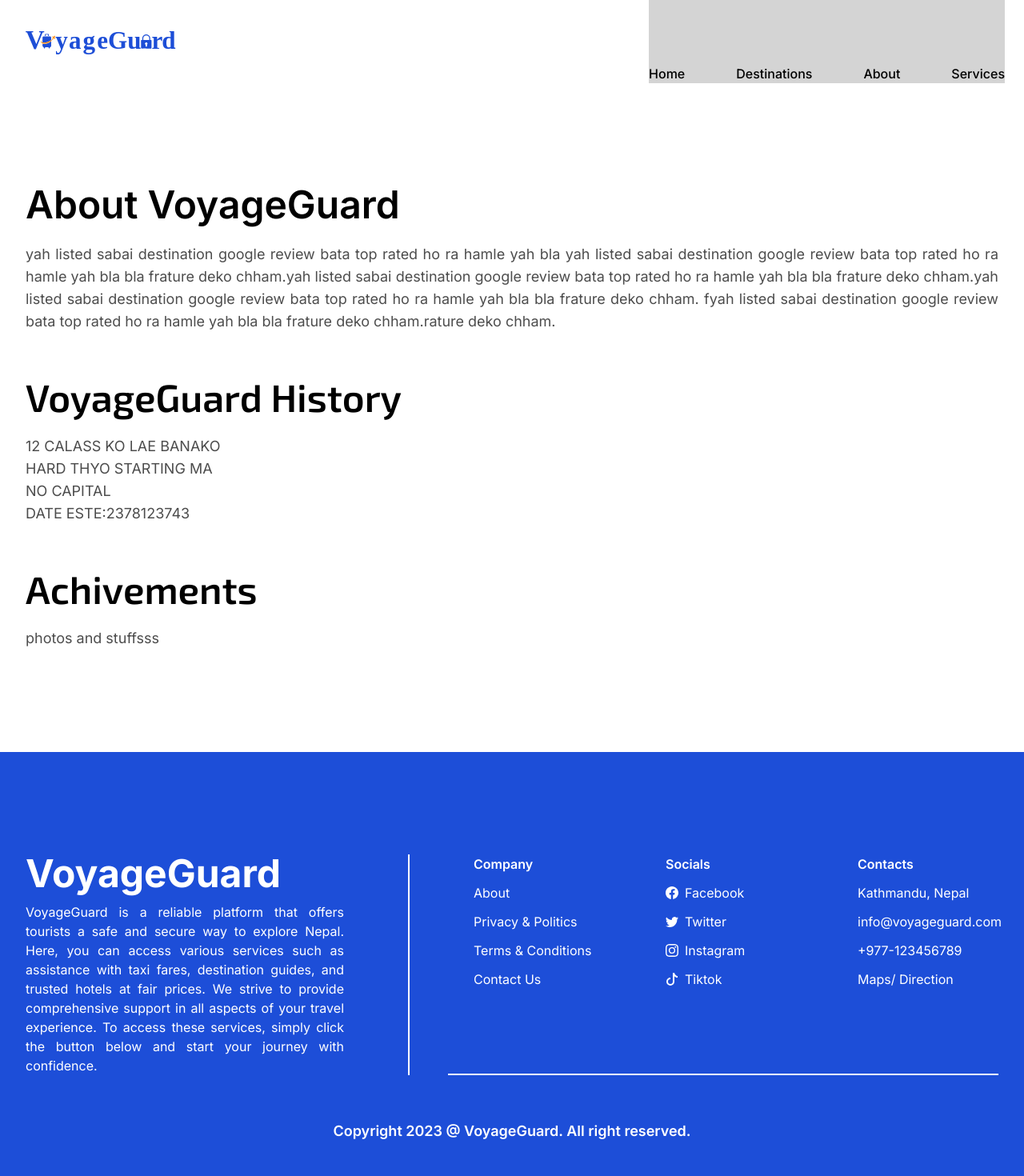
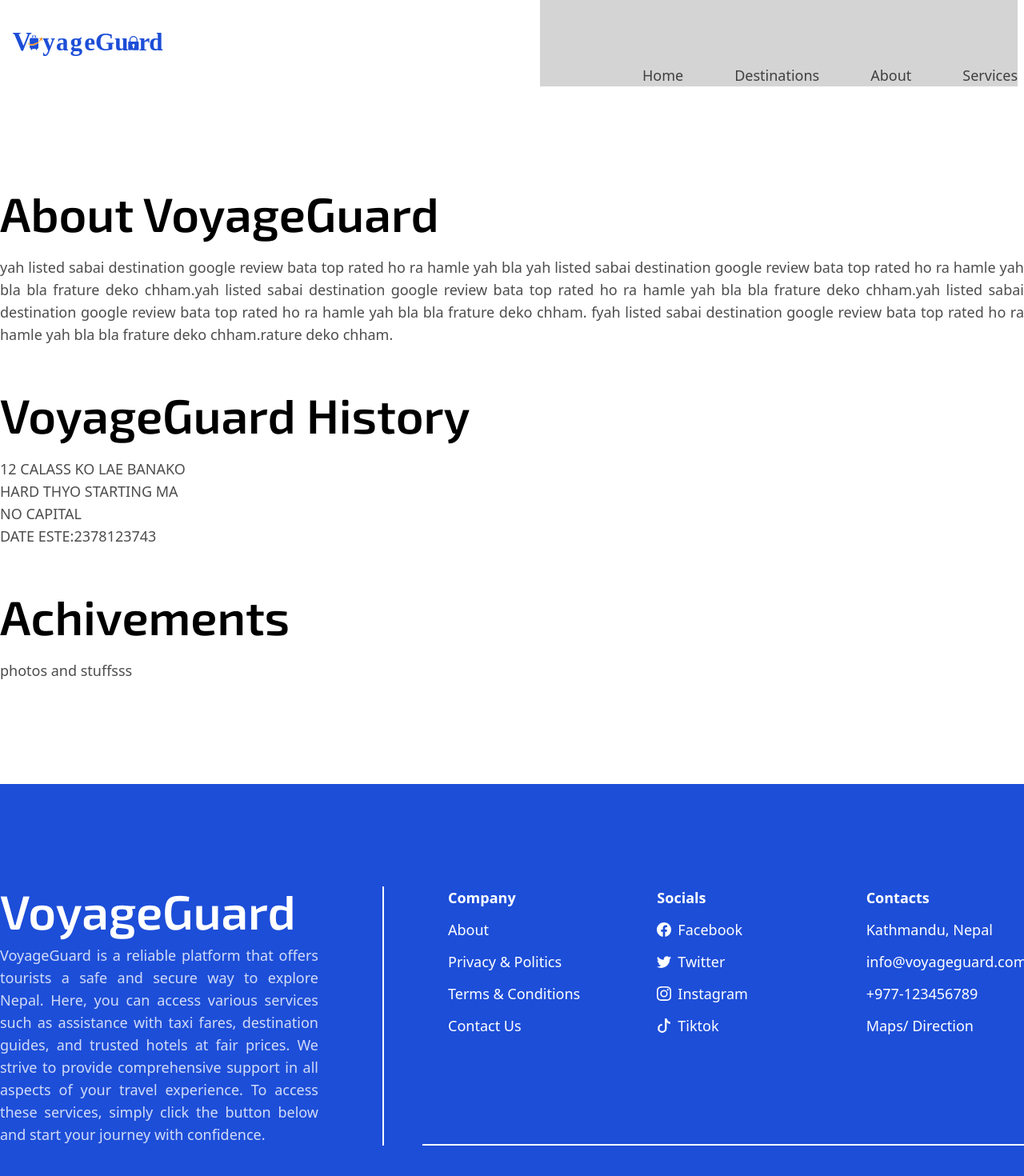
Before and after one commit to Anmol-dev45/voyageguard, a Next.js app: page /about in a window 1280 px wide. Shown: the top 1470 px of the page at 80% size. Built offline with nearby package versions, Linux system fonts and the light colour scheme.

Commit message:
Refactored styles

```diff
--- a/app/about/page.tsx
+++ b/app/about/page.tsx
@@ -2,11 +2,11 @@ import Container from "@/components/utils/Container";
 
 export default function About() {
   return (
-    <section className="px-4 py-8 md:py-32">
+    <section className="page-wrapper">
       <Container>
         <div className="flex flex-col gap-6 ">
-          <h2  className="text-4xl md:text-5xl font-semibold" font-exo>About VoyageGuard</h2>
-          <p className="text-lg text-black/70 mb-8 text-justify">
+          <h2  className="page-heading">About VoyageGuard</h2>
+          <p className="body-text mb-8">
             yah listed sabai destination google review bata top rated ho ra
             hamle yah bla yah listed sabai destination google review bata top
             rated ho ra hamle yah bla bla frature deko chham.yah listed sabai
@@ -16,15 +16,15 @@ export default function About() {
             sabai destination google review bata top rated ho ra hamle yah bla
             bla frature deko chham.rature deko chham.
           </p>
-          <h3 className="text-4xl md:text-5xl font-semibold font-exo">VoyageGuard History</h3>
-          <p className="text-lg text-black/70 mb-8">
+          <h3 className="page-heading">VoyageGuard History</h3>
+          <p className="body-text mb-8">
             12 CALASS KO LAE BANAKO <br />
             HARD THYO STARTING MA <br />
             NO CAPITAL <br />
             DATE ESTE:2378123743 <br />
           </p>
-          <h4 className="text-4xl md:text-5xl font-semibold font-exo">Achivements</h4>
-          <p className="text-lg text-black/70">photos and stuffsss</p>
+          <h4 className="page-heading">Achivements</h4>
+          <p className="body-text">photos and stuffsss</p>
         </div>
       </Container>
     </section>
--- a/app/destinations/page.tsx
+++ b/app/destinations/page.tsx
@@ -7,9 +7,9 @@ export default async function Destination() {
   const destinations = await getDestinations();
 
   return (
-    <section className="py-8 md:py-32 px-4">
+    <section className="page-wrapper">
       <Container>
-        <h1 className="text-4xl md:text-6xl font-semibold mb-3">
+        <h1 className="page-heading mb-3">
           Top Destination In Nepal
         </h1>
         <p className="description text-lg text-black/70">
@@ -33,7 +33,7 @@ export default async function Destination() {
                 <h2 className="text-3xl md:text-4xl font-semibold mb-3 hover:underline">
                   {destination.name}
                 </h2>
-                <p className="description mb-3 text-justify text-black/70">
+                <p className="body-text mb-3">
                   Lorem ipsum dolor sit amet, consectetur adipisicing elit. In
                   reiciendis praesentium dignissimos accusamus harum aperiam ea
                   laborum sint. Eligendi nobis quam a porro! Deleniti nisi
@@ -54,16 +54,16 @@ export default async function Destination() {
                 <div className="flex justify-between mb-6">
                   <Link
                     href={`/destinations/${destination.id}`}
-                    className="underline text-primary"
+                    className="underlined-link"
                   >
                     Learn More
                   </Link>
-                  <Link href={`/guide`} className="underline text-primary">
+                  <Link href={`/guide`} className="underlined-link">
                     How can we get there?
                   </Link>
                   <Link
                     href={`/precautions/`}
-                    className="underline text-primary"
+                    className="underlined-link"
                   >
                     Precautions
                   </Link>
--- a/app/globals.css
+++ b/app/globals.css
@@ -11,3 +11,24 @@
         @apply text-4xl xl:text-6xl font-bold text-black text-left mb-10 font-exo;
     }
 }
+
+@layer utilities {
+    .card-wrapper {
+        @apply grid grid-cols-1 sm:grid-cols-2 md:grid-cols-3 xl:grid-cols-4 gap-10;
+    }
+
+    .page-wrapper {
+        @apply py-8 md:py-32 px-4 md:px-0;
+    }
+    .page-heading {
+        @apply text-4xl md:text-6xl font-semibold text-black text-left font-exo;
+    }
+    .body-text{
+        @apply text-justify text-black/70 text-lg font-sans;
+    }
+
+    .underlined-link{
+        @apply underline text-primary;
+    }
+
+}
--- a/components/Footer.tsx
+++ b/components/Footer.tsx
@@ -2,14 +2,14 @@ import Container from "./utils/Container";
 import { BsFacebook, BsInstagram, BsTiktok, BsTwitter } from "react-icons/bs";
 export default function Footer() {
   return (
-    <footer className="bg-primary px-4 py-8 md:py-32">
+    <footer className="bg-primary page-wrapper text-white">
       <Container>
-        <div className="flex flex-col xl:flex-row  text-white gap-12">
+        <div className="flex flex-col xl:flex-row  gap-12">
           <div className="max-w-[480px] flex-1 md:border-r-2 border-white  md:pr-20">
-            <h1 className="font-bold text-3xl xl:text-5xl mb-3 ">
+            <h1 className="page-heading !text-white mb-3 ">
               VoyageGuard
             </h1>
-            <p className=" text-justify">
+            <p className="body-text !text-white/80">
               VoyageGuard is a reliable platform that offers tourists a safe and
               secure way to explore Nepal. Here, you can access various services
               such as assistance with taxi fares, destination guides, and
@@ -19,7 +19,7 @@ export default function Footer() {
               with confidence.
             </p>
           </div>
-          <div className="flex-1 grid grid-cols-1 sm:grid-cols-2 xl:grid-cols-3 gap-8 w-full border-b-2 border-white pb-12">
+          <div className="flex-1 grid grid-cols-1 sm:grid-cols-2 xl:grid-cols-3 gap-8 w-full border-b-2 border-white pb-12 body-text !text-white">
             <div className="flex flex-col md:pl-8">
               <h3 className="mb-3 font-semibold">Company</h3>
               <a className="mb-3">About</a>
@@ -55,9 +55,10 @@ export default function Footer() {
             </div>
           </div>
         </div>
-        <p className="text-lg text-white text-center mt-14 font-semibold">
+        <p className="body-text !text-white !text-center mt-14">
           Copyright 2023 @ VoyageGuard. All right reserved.
         </p>
+        <span className="animate-spin text-black"></span>
       </Container>
     </footer>
   );
--- a/components/KeyFeature.tsx
+++ b/components/KeyFeature.tsx
@@ -14,10 +14,10 @@ const KeyFeature = () => {
   );
 
   return (
-    <section className="my-12 md:pt-32 px-4">
+    <section className="page-wrapper">
       <Container>
         <h2 className="heading">Our key Feature</h2>
-        <div className="grid grid-cols-1 sm:grid-cols-2 md:grid-cols-3 xl:grid-cols-4 gap-12">
+        <div className="card-wrapper">
           {keyFeature &&
             keyFeature.map((feature) => (
               <Card item={feature} key={feature.name} />
--- a/components/Navbar.tsx
+++ b/components/Navbar.tsx
@@ -23,7 +23,7 @@ const Navbar = () => {
             />
           </Link>
           <nav
-            className={`max-md:fixed max-md:w-4/5 max-md:h-full top-0 right-0 max-md:bg-neutral-300 z-40 max-md:pt-20 flex flex-col md:flex-row items-center gap-16 ${
+            className={`max-md:fixed max-md:w-4/5 max-md:h-full top-0 right-0 max-md:bg-neutral-300 z-40 max-md:pt-20 flex flex-col md:flex-row  max-sm:pl-32 max-md:pl-52 items-start md:items-center gap-16 ${
               isOpen ? "max-md:translate-x-0" : "max-md:translate-x-full"
             } max-md:transition-transform duration-300 `}
           >
@@ -31,7 +31,7 @@ const Navbar = () => {
               <Link
                 href={item.name !== "home" ? item.name : "/"}
                 key={_i}
-                className=" text-black font-medium hover:text-primary transition-colors duration-300 ease-in capitalize"
+                className=" body-text hover:text-primary transition-colors duration-300 ease-in capitalize"
                 onClick={() => setIsOpen(false)}
               >
                 {item.name}
--- a/components/TopDestination.tsx
+++ b/components/TopDestination.tsx
@@ -6,13 +6,13 @@ import Link from "next/link";
 const TopDestination = async () => {
   const destinations = await getTopDestinations();
   return (
-    <section className="py-12 md:pb-32 px-4">
+    <section className="page-wrapper">
       <Container>
         <div className="flex flex-col items-center gap-12">
           <div className="w-full">
             <h2 className="heading">Top Destination</h2>
           </div>
-          <div className="grid grid-cols-1 sm:grid-cols-2 md:grid-cols-3 xl:grid-cols-4 gap-12">
+          <div className="card-wrapper">
             {destinations.map((destination: any) => (
               <DHCard item={destination} key={destination._id} />
             ))}
--- a/components/utils/Card.tsx
+++ b/components/utils/Card.tsx
@@ -19,7 +19,7 @@ const Card = ({ item }: CardProp) => (
       </h2>
     </div>
     {item.description && (
-      <p className="text-justify font-medium font-exo text-black/70 pl-4">{item.description}</p>
+      <p className="body-text pl-4">{item.description}</p>
     )}
   </div>
 );
--- a/components/utils/Container.tsx
+++ b/components/utils/Container.tsx
@@ -4,7 +4,7 @@ interface ContainerProps {
 }
 
 const Container: React.FC<ContainerProps> = ({ children }) => (
-  <div className="container mx-auto px:2 md:px-4">{children}</div>
+  <div className="w-full max-w-[1500px]  min-w-[300px] mx-auto">{children}</div>
 );
 
 export default Container;
--- a/components/utils/DHCard.tsx
+++ b/components/utils/DHCard.tsx
@@ -30,7 +30,7 @@ const DHCard: React.FC<CardProps> = ({ item }) => {
       <h2 className="left-align text-white font-black text-5xl font-exo text-shadow absolute z-40 bottom-4 left-6">
         {item.name}
       </h2>
-      <p className="text-justify font-medium font-exo line-clamp-3">
+      <p className="body-text line-clamp-3">
         {item.description}
       </p>
     </Link>
```
